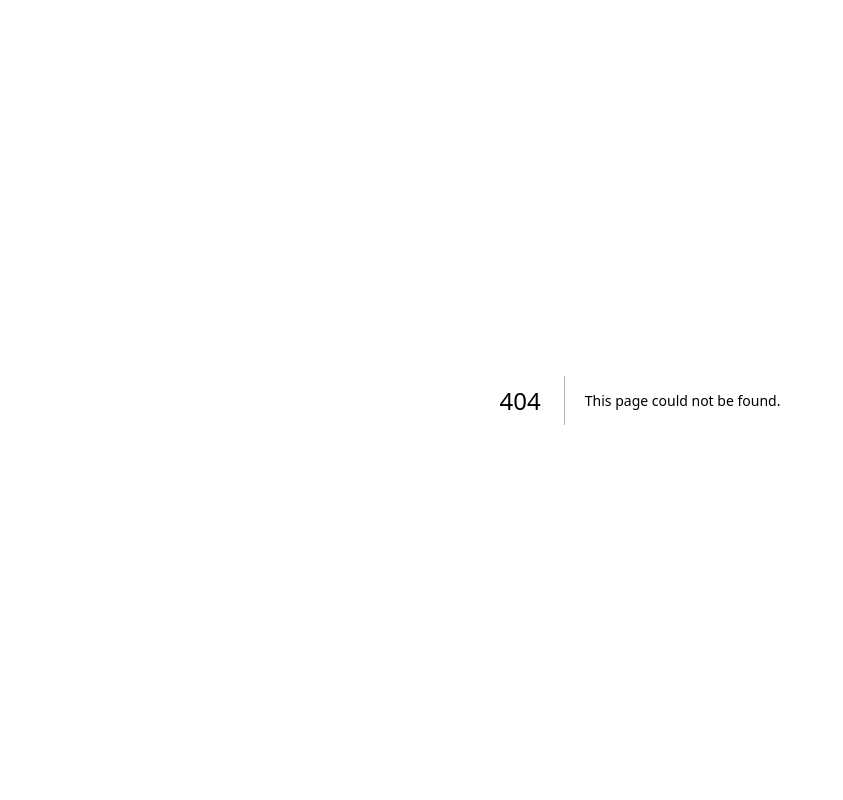
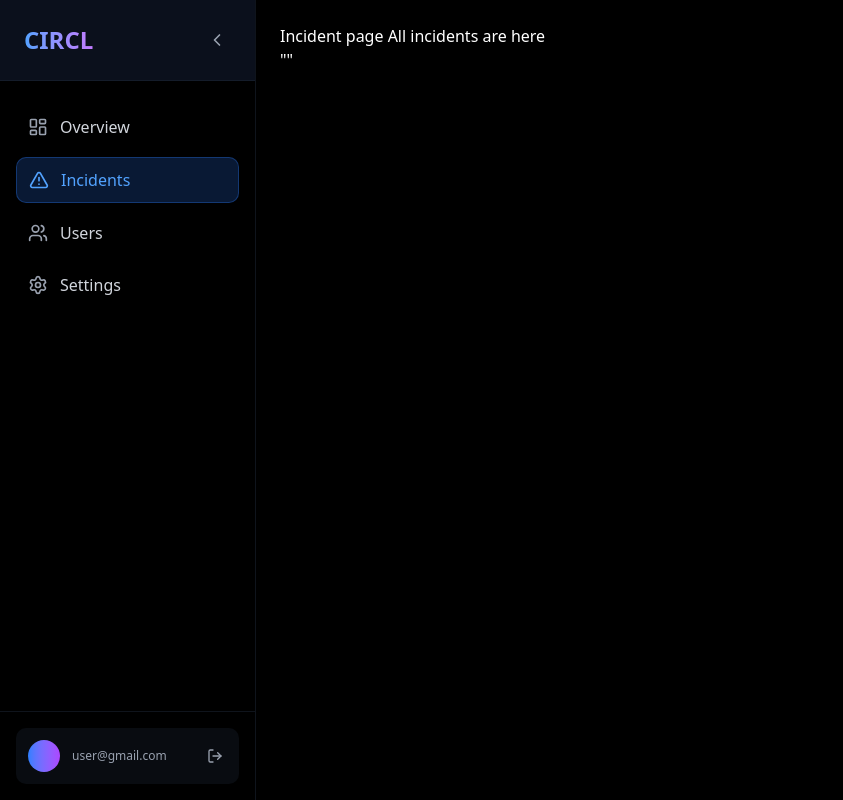
Before and after one commit to pratham-srivastava-07/sec-ops, a Next.js app in the folder apps/client/: page /incidents in a window 1280 px wide. Before the commit this address had no page. Shown: the whole page, without its empty margins (0-843 px from the left). Built offline with nearby package versions, Linux system fonts and the light colour scheme; no server answers.

Commit message:
feat: pages

```diff
--- /dev/null
+++ b/apps/client/app/incidents/layout.tsx
@@ -0,0 +1,44 @@
+"use client";
+
+import { useState } from "react";
+import { Menu } from "lucide-react";
+import { Sidebar } from "@/components/layout/Sidebar";
+
+export default function IncidentLayout({ children }: { children: React.ReactNode }) {
+  const [isOpen, setIsOpen] = useState(false);
+
+  return (
+    <div className="flex h-screen bg-black text-white">
+      {/* Sidebar */}
+      <div className={`fixed inset-y-0 z-30 transition-transform duration-300 md:relative md:translate-x-0 ${
+        isOpen ? "translate-x-0" : "-translate-x-full"
+      }`}>
+        <Sidebar />
+      </div>
+
+      {/* Overlay for mobile */}
+      {isOpen && (
+        <div
+          className="fixed inset-0 z-20 bg-black/50 backdrop-blur-sm md:hidden"
+          onClick={() => setIsOpen(false)}
+        />
+      )}
+
+      {/* Main Content */}
+      <div className="flex-1 flex flex-col overflow-hidden">
+        {/* Mobile Header */}
+        <div className="md:hidden flex items-center justify-between p-4 border-b border-gray-800/50">
+          <button
+            className="text-gray-400 hover:text-white"
+            onClick={() => setIsOpen(!isOpen)}
+          >
+            <Menu className="w-6 h-6" />
+          </button>
+          <h1 className="text-xl font-bold">CIRCL</h1>
+        </div>
+
+        <main className="flex-1 overflow-y-auto p-4 md:p-6">{children}</main>
+      </div>
+    </div>
+  );
+}
--- /dev/null
+++ b/apps/client/app/incidents/new/page.tsx
@@ -0,0 +1,7 @@
+import NewIncident from "@/screens/NewIncident";
+
+export default function NewIncidentPage() {
+    return <div>
+        <NewIncident />
+    </div>
+}
--- /dev/null
+++ b/apps/client/app/incidents/page.tsx
@@ -0,0 +1,7 @@
+import Incidents from "@/screens/Incidents";
+
+export default function IncidentPage() {
+    return <div>
+        <Incidents />
+    </div>
+}
--- a/apps/client/components/layout/Sidebar.tsx
+++ b/apps/client/components/layout/Sidebar.tsx
@@ -16,8 +16,8 @@ import { createClient } from "@/utils/supabase/browserClient";
 import { useState } from "react";
 
 const navItems = [
-  { href: "/dashboard/overview", label: "Overview", icon: LayoutDashboard },
-  { href: "/dashboard/incidents", label: "Incidents", icon: AlertTriangle },
+  { href: "/dashboard", label: "Overview", icon: LayoutDashboard },
+  { href: "/incidents", label: "Incidents", icon: AlertTriangle },
   { href: "/dashboard/users", label: "Users", icon: Users },
   { href: "/dashboard/settings", label: "Settings", icon: Settings },
 ];
--- /dev/null
+++ b/apps/client/lib/constants.ts
@@ -0,0 +1 @@
+export const PORT = process.env.NEXT_PUBLIC_PORT
--- /dev/null
+++ b/apps/client/screens/Incidents.tsx
@@ -0,0 +1,36 @@
+"use client"
+
+import { PORT } from "@/lib/constants";
+import axios from "axios"
+import { useEffect, useState } from "react"
+
+
+export default function Incidents() {
+    const [data, setData] = useState<any>("")
+
+    async function getAllIncidents() {
+        try {
+            const res = await axios.get(`http://localhost:${PORT}/api/v1/incidents`);
+            setData(res.data)
+            return res.data
+
+        } catch(e) {
+            console.log("Error occured fetching incidents", e)
+        }
+    }
+
+    useEffect(() => {
+        getAllIncidents()
+    }, [])
+
+
+    return <div>
+        Incident page
+
+        All incidents are here
+
+        <div>
+            {JSON.stringify(data)}
+        </div>
+    </div>
+}
--- /dev/null
+++ b/apps/client/screens/NewIncident.tsx
@@ -0,0 +1,5 @@
+export default function NewIncident() {
+    return <div>
+        New Incident page
+    </div>
+}
```
Also changed, not shown: 1 other file (tests, documents, lock files or other folders).
